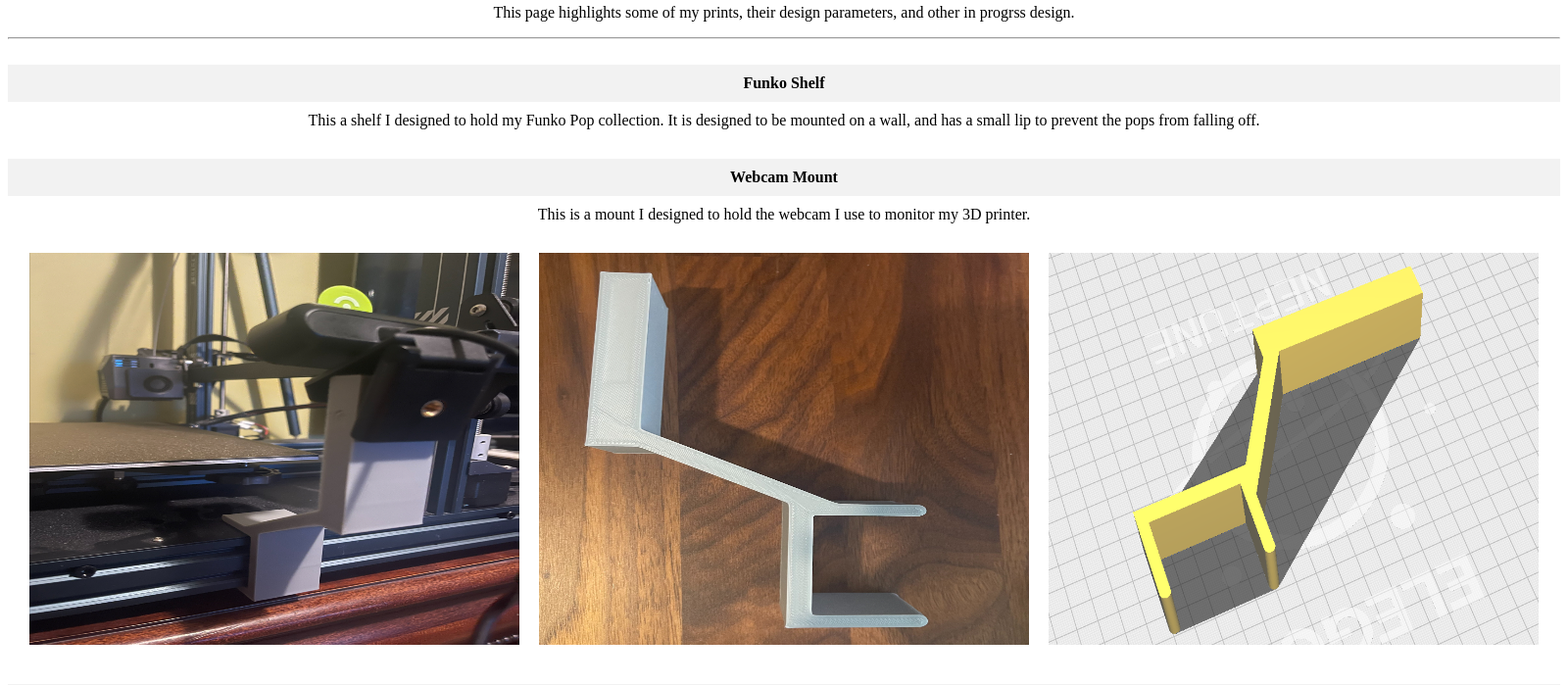
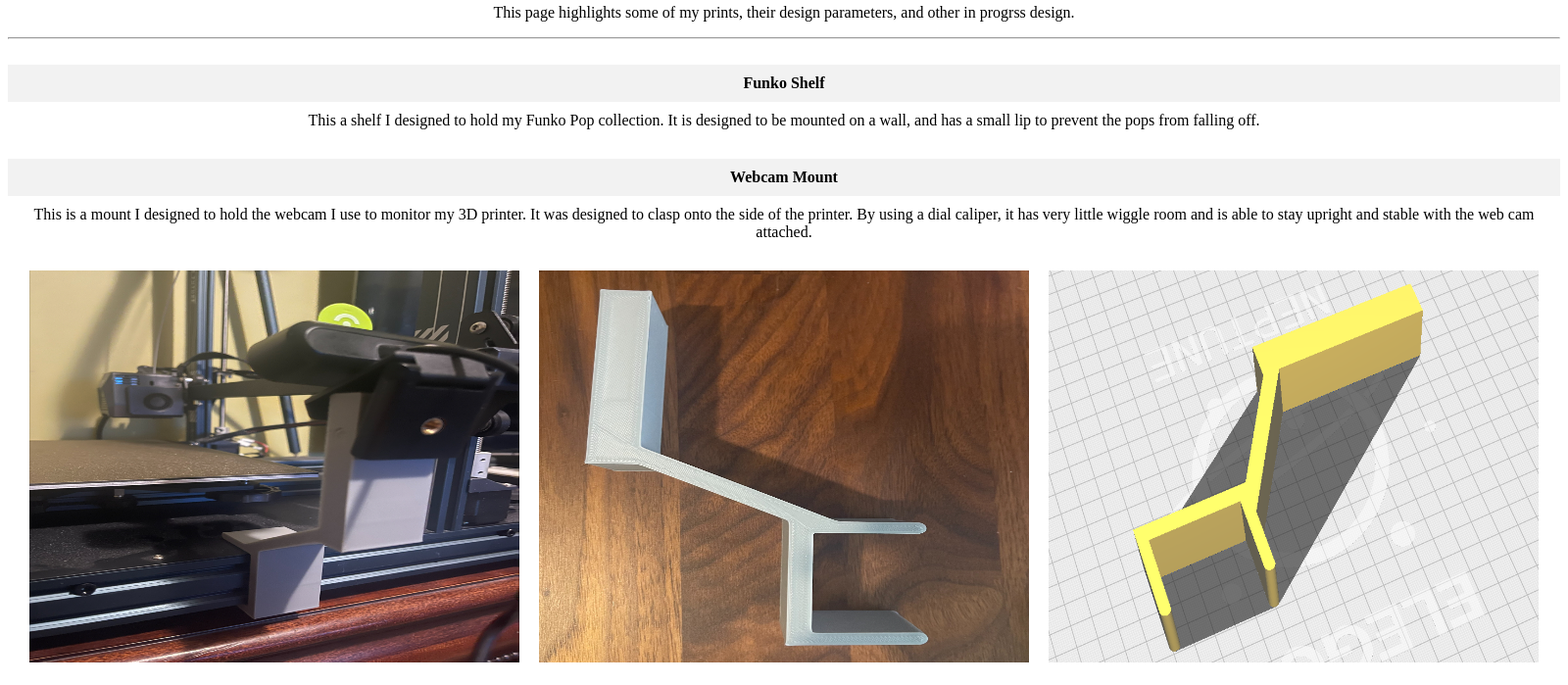
Before and after one commit to jcwilson11/ProjectPrints, a Flask app: page /prints in a window 1600 px wide. Shown: the part 162-861 px from the top of the page at 98% size. Run offline with Flask 3, Linux system fonts and the light colour scheme.

Commit message:
Added Webcam

```diff
--- a/templates/login.html
+++ b/templates/login.html
@@ -2,7 +2,6 @@
 <html>
 <head>
     <title>Login</title>
-    <!-- Add any additional CSS or JS here -->
 </head>
 <body>
     <h2>Login</h2>
--- a/templates/prints.html
+++ b/templates/prints.html
@@ -69,7 +69,7 @@
             <th>Webcam Mount</th>
         </tr>
         <tr>
-            <td>This is a mount I designed to hold the webcam I use to monitor my 3D printer.</td>
+            <td>This is a mount I designed to hold the webcam I use to monitor my 3D printer. It was designed to clasp onto the side of the printer. By using a dial caliper, it has very little wiggle room and is able to stay upright and stable with the web cam attached.</td>
         </tr>
         <tr>
           <td class="image-container">
```
